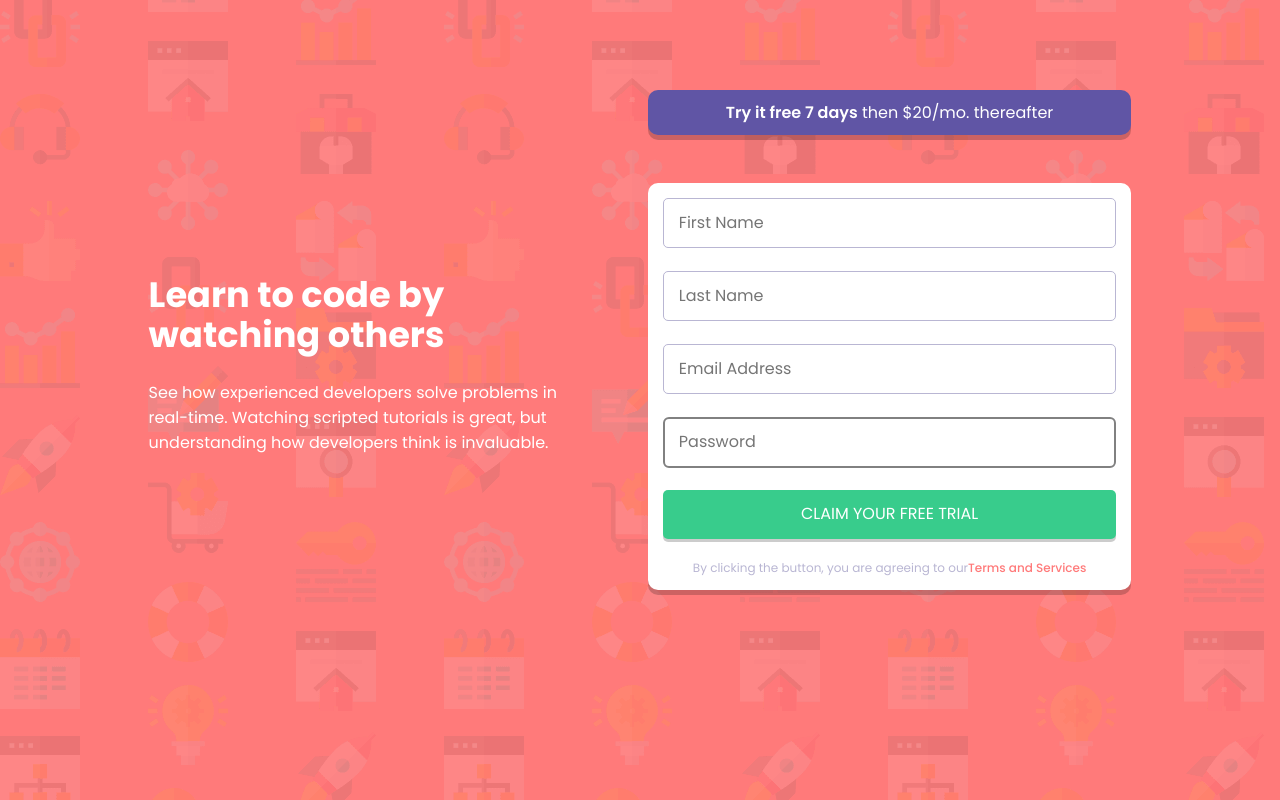
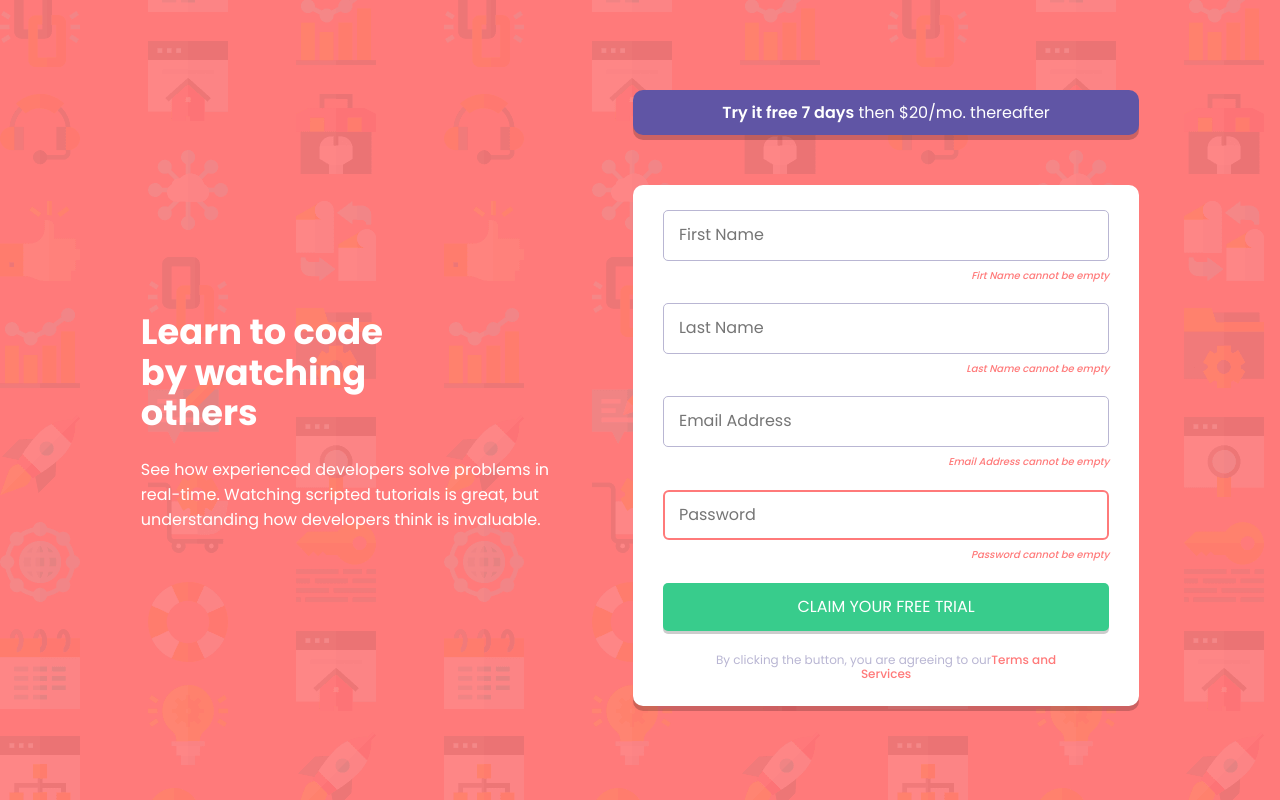
Before and after one commit to ericklucio17/intro-component-with-sign-up-form, a plain HTML site: page index.html in a window 1280 px wide. Both pictures are taken after a click on the button "Claim your free trial". Drawn offline with Linux system fonts and the light colour scheme.

Commit message:
Mejoras en ccs y js

```diff
--- a/css/styles.css
+++ b/css/styles.css
@@ -14,7 +14,7 @@
     box-sizing: border-box;
 }
 
-/* Mobiel First Web Design */
+/* Mobiel First */
 
 body {
     background-image: url("../images/bg-intro-mobile.png");
@@ -70,7 +70,7 @@ body {
     background: var(--white);
     border-radius: 10px;
     box-shadow: 0px 5px 0px rgba(0, 0, 0, 0.2);
-    padding: 15px;
+    padding: 20px 20px;
 }
 
 .input-form {
@@ -124,6 +124,10 @@ body {
     font-weight: 500;
 }
 
+.validation-error {
+
+}
+
 /* Laptop */
 
 @media screen and (min-width: 769px){
@@ -137,8 +141,6 @@ body {
         align-items: center;
         justify-content: center;
         vertical-align: middle;
-        /* width: 100vw;
-        height: 100vh; */
         margin: 7% 11%;
     }
 
@@ -163,6 +165,10 @@ body {
         margin-top: 0;
     }
 
+    .form {
+        padding: 25px 30px;
+    }
+
     .form p {
         padding: 0 30px;
     }
--- a/js/main.js
+++ b/js/main.js
@@ -4,40 +4,63 @@ let button = document.getElementById('button');
 
 button.addEventListener('click', function () {
 
-    let firstName = document.querySelector('#first-name').value;
-    let lastName = document.querySelector('#last-name').value;
-    let emailAddress = document.querySelector('#email-address').value;
-    let password = document.querySelector('#password').value;
+    let firstName = document.querySelector('#first-name');
+    let lastName = document.querySelector('#last-name');
+    let emailAddress = document.querySelector('#email-address');
+    let password = document.querySelector('#password');
 
-    if (firstName == null || firstName.length == 0) {
+    let firstNameValue = document.querySelector('#first-name').value;
+    let lastNameValue = document.querySelector('#last-name').value;
+    let emailAddressValue = document.querySelector('#email-address').value;
+    let passwordValue = document.querySelector('#password').value;
 
-        let firstNameLabel = document.querySelector('#first-name-label');
+    let firstNameLabel = document.querySelector('#first-name-label');
+    let lastNameLabel = document.querySelector('#last-name-label');
+    let emailAddressLabel = document.querySelector('#email-address-label');
+    let passwordLabel = document.querySelector('#password-label');
 
-        document.getElementById("first-name").focus();
+    if (firstNameValue == null || firstNameValue.length == 0) {
+
+        firstNameLabel.style.display = 'inline';
         firstNameLabel.textContent = 'Firt Name cannot be empty';
+        firstName.style.outlineColor = "#FF7A7A";
+        firstName.focus();
     }
 
-    if (lastName == null || lastName.length == 0) {
+    if (lastNameValue == null || lastNameValue.length == 0) {
 
-        let lastNameLabel = document.querySelector('#last-name-label');
-
-        document.getElementById("last-name").focus();
+        lastNameLabel.style.display = 'inline';
         lastNameLabel.textContent = 'Last Name cannot be empty';
+        lastName.style.outlineColor = "#FF7A7A";
+        lastName.focus();
     }
 
-    if (emailAddress == null || emailAddress.length == 0) {
+    if (emailAddressValue == null || emailAddressValue.length == 0) {
 
-        let emailAddressLabel = document.querySelector('#email-address-label');
-
-        document.getElementById("email-address").focus();
+        emailAddressLabel.style.display = 'inline';
         emailAddressLabel.textContent = 'Email Address cannot be empty';
+        emailAddress.style.outlineColor = "#FF7A7A";
+        emailAddress.focus();
     }
 
-    if (password == null || password.length == 0) {
+    if (passwordValue == null || passwordValue.length == 0) {
 
-        let passwordLabel = document.querySelector('#password-label');
+        passwordLabel.style.display = 'inline';
+        passwordLabel.textContent = 'Password cannot be empty';
+        password.style.outlineColor = "#FF7A7A";
+        password.focus();
+    }
 
-        document.getElementById("password").focus();
-        passwordLabel.textContent = 'Password cannot be empty';
+    if (firstNameValue != "" && lastNameValue != "" && emailAddressValue != "" && passwordValue != "") {
+
+        firstName.value = "";
+        lastName.value = "";
+        emailAddress.value = "";
+        password.value = "";
+
+        firstNameLabel.style.display = 'none';
+        lastNameLabel.style.display = 'none';
+        emailAddressLabel.style.display = 'none';
+        passwordLabel.style.display = 'none';
     }
 });
```
